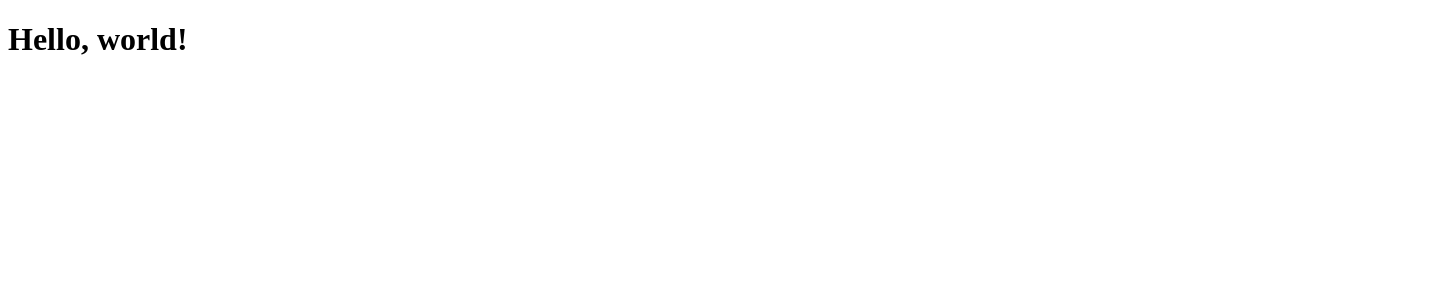
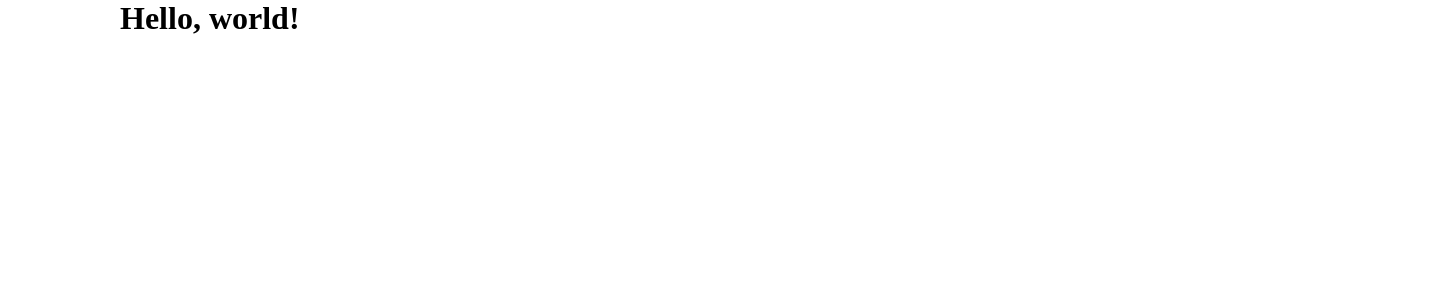
Before and after one commit to StanislavSH109/bookStore, a Vue app: page / in a window 1280 px wide. Shown: the top 300 px of the page, 1440 px wide, since content can reach past the window. Built offline with nearby package versions, Linux system fonts and the light colour scheme; the HTML template or start-up script is replaced by a standard one.

Commit message:
settings project

```diff
--- a/package.json
+++ b/package.json
@@ -29,6 +29,7 @@
     "jiti": "^2.4.2",
     "npm-run-all2": "^8.0.4",
     "prettier": "3.5.3",
+    "sass": "^1.89.2",
     "typescript": "~5.8.0",
     "vite": "^7.0.0",
     "vite-plugin-vue-devtools": "^7.7.7",
--- a/src/App.vue
+++ b/src/App.vue
@@ -4,6 +4,10 @@
   </div>
 </template>
 
-<script lang="ts" setup></script>
+<script lang="ts" setup>
 
-<style lang="scss" scoped></style>
+</script>
+
+<style lang="scss" scoped>
+
+</style>
--- a/src/assets/_normalize.scss
+++ b/src/assets/_normalize.scss
@@ -6,8 +6,6 @@ html {
 
 body {
   margin: 0;
-  background-color: #212121;
-  color: white;
 }
 
 main {
--- a/src/assets/_style.scss
+++ b/src/assets/_style.scss
@@ -0,0 +1,2 @@
+@use './normalize' as *;
+@use './container' as *;
--- a/vite.config.ts
+++ b/vite.config.ts
@@ -15,4 +15,7 @@ export default defineConfig({
       '@': fileURLToPath(new URL('./src', import.meta.url))
     },
   },
+  server: {
+    watch: { usePolling: true},
+  }
 })
```
Also changed, not shown: 1 other file (tests, documents, lock files or other folders).
